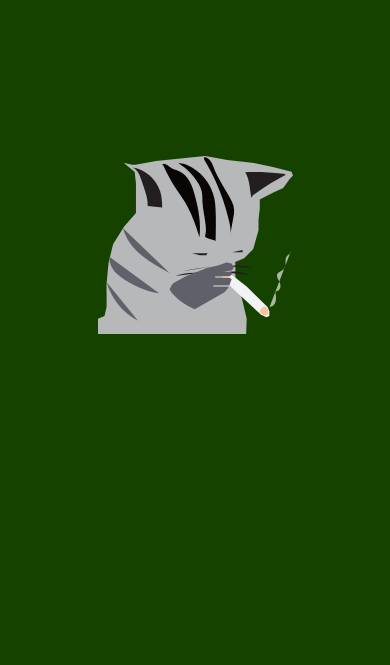
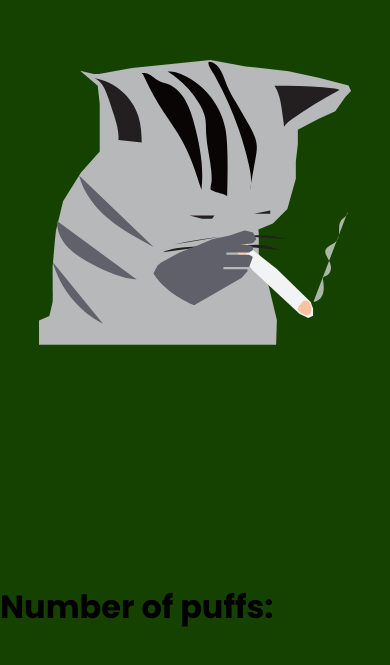
Before and after one commit to vicnadu/smoking-cat-svg, a plain HTML site: page index.html in a window 390 px wide. Shown: the part 177-842 px from the top of the page. Drawn offline with Linux system fonts and the light colour scheme.

Commit message:
Improve text

```diff
--- a/index.html
+++ b/index.html
@@ -8,7 +8,7 @@
     <link rel="preconnect" href="https://fonts.googleapis.com">
     <link rel="preconnect" href="https://fonts.gstatic.com" crossorigin>
     <link href="https://fonts.googleapis.com/css2?family=Poppins:ital,wght@0,100;0,300;0,400;0,500;0,700;1,100;1,400;1,700&display=swap" rel="stylesheet">
-    <link rel="icon" type="image/x-icon" href="">
+    <link rel="icon" type="image/x-icon" href="https://cdn-icons-png.flaticon.com/512/12/12321.png">
     <title>Smoking Cat SVG</title>
 </head>
 <body>
@@ -87,6 +87,10 @@
         <!-- Smoke -->
         <path id="cigarette-smoke" class="cls-2" d="m348.12,306.57c5.6-.12,10.26-4.91,11.96-10.25s1.06-11.12.2-16.66c-.2-1.31-.4-2.75.29-3.89.9-1.49,2.88-1.81,4.46-2.54,4.13-1.92,5.78-7.17,5.11-11.67s-3.12-8.51-5.24-12.55c-1.04-1.98-2.03-4.11-1.87-6.34.5-7.13,10.84-8.46,15.08-14.22,5.27-7.14-.43-18.78,5.39-25.48,2.88-3.32,8.45-5.52,7.83-9.87"/>
         </svg>
+    </div>
+
+    <div class="countD">
+        <p>Number of puffs: &nbsp</p>
         <div id="count"></div>
     </div>
 
--- a/style.css
+++ b/style.css
@@ -30,11 +30,11 @@ html, body {
 #smoking-cat {
     display: flex;
     align-items: center;
-    height: 100%;
+    height: 90%;
 }
 
 #Layer_2 {
-    width: 50%;
+    width: 40%;
     margin: 0 auto;
     display: block;
 }
@@ -77,8 +77,28 @@ html, body {
     50%  { fill: #ffffff00 }
   }
 
-#count {
-    font-size: 4em;
-    font-weight: bold;
-    color: black;
+.countD {
+  font-size: 2em;
+  font-weight: bold;
+  color: black;
+  display: flex;
+  align-items: center;
+  text-align: center;
 }
+
+/* Media query */
+@media (max-width: 1200px) {
+  #Layer_2 {
+    width: 50%;
+    margin: 0 auto;
+    display: block;
+  }
+}
+
+@media (max-width: 800px) {
+ #Layer_2 {
+    width: 80%;
+    margin: 0 auto;
+    display: block;
+  }
+}
```
